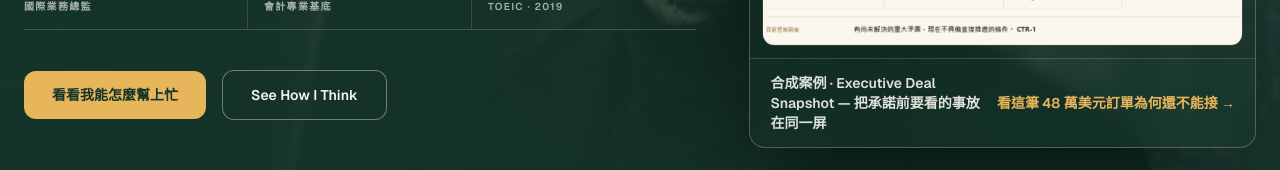
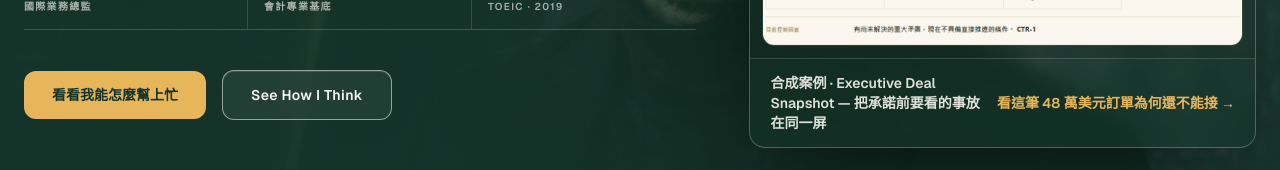
Before and after one commit to apchen1978/pauls-tradecraft, a React (Vite) app: page / in a window 1280 px wide. Shown: the part 557-727 px from the top of the page. Built offline with nearby package versions, Linux system fonts and the light colour scheme.

Commit message:
style(hero): refine thinking CTA treatment

```diff
--- a/src/components/Hero.jsx
+++ b/src/components/Hero.jsx
@@ -84,7 +84,7 @@ export default function Hero() {
               href={cdd.link}
               target="_blank"
               rel="noopener noreferrer"
-              className="rounded-field border border-bone/40 bg-pine/20 px-7 py-3.5 text-sm font-semibold text-bone backdrop-blur-sm transition-colors hover:border-bone/80 active:scale-[0.98]"
+              className="rounded-field border border-bone/55 bg-bone/[0.06] px-7 py-3.5 text-sm font-semibold tracking-[0.025em] text-bone shadow-[inset_0_1px_0_rgba(255,255,255,0.12)] backdrop-blur-sm transition-colors hover:border-gold/75 hover:bg-bone/[0.1] hover:text-gold active:scale-[0.98]"
             >
               {t.hero.ctaSecondary}
             </a>
```
